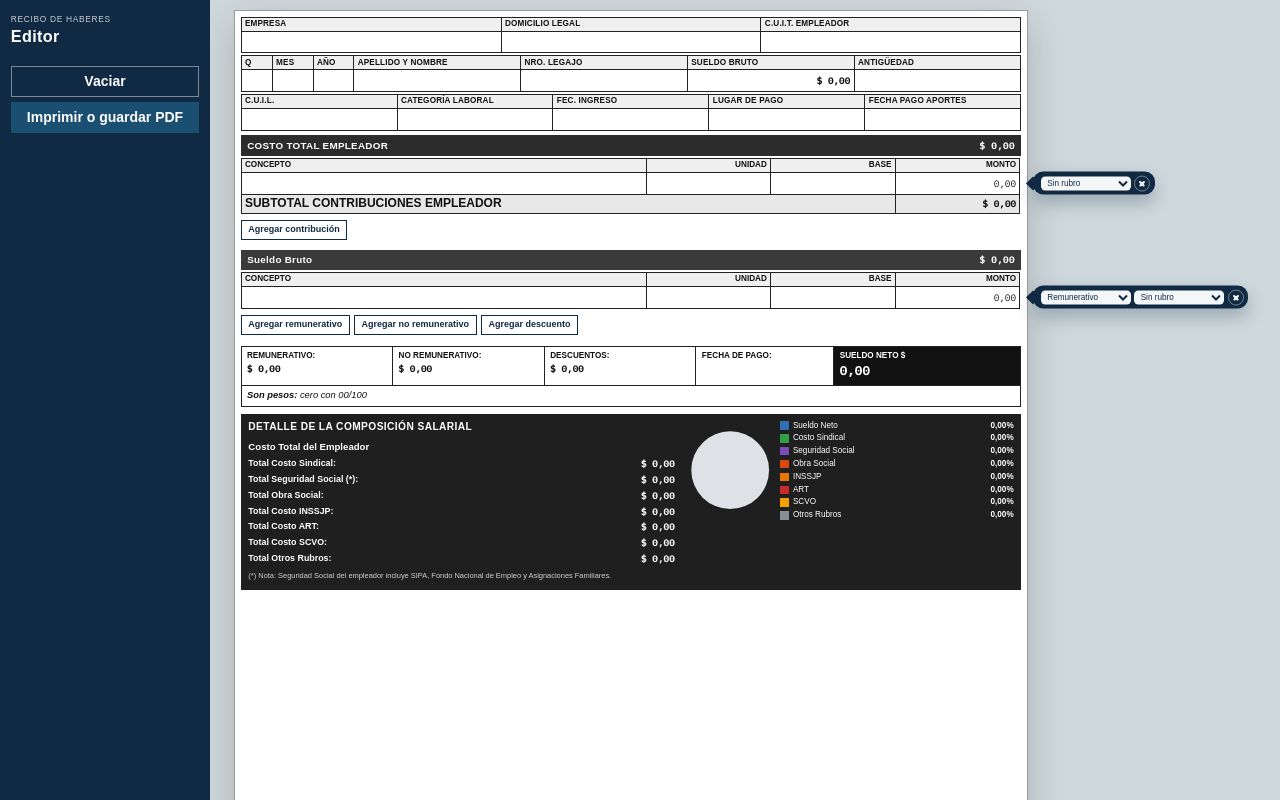
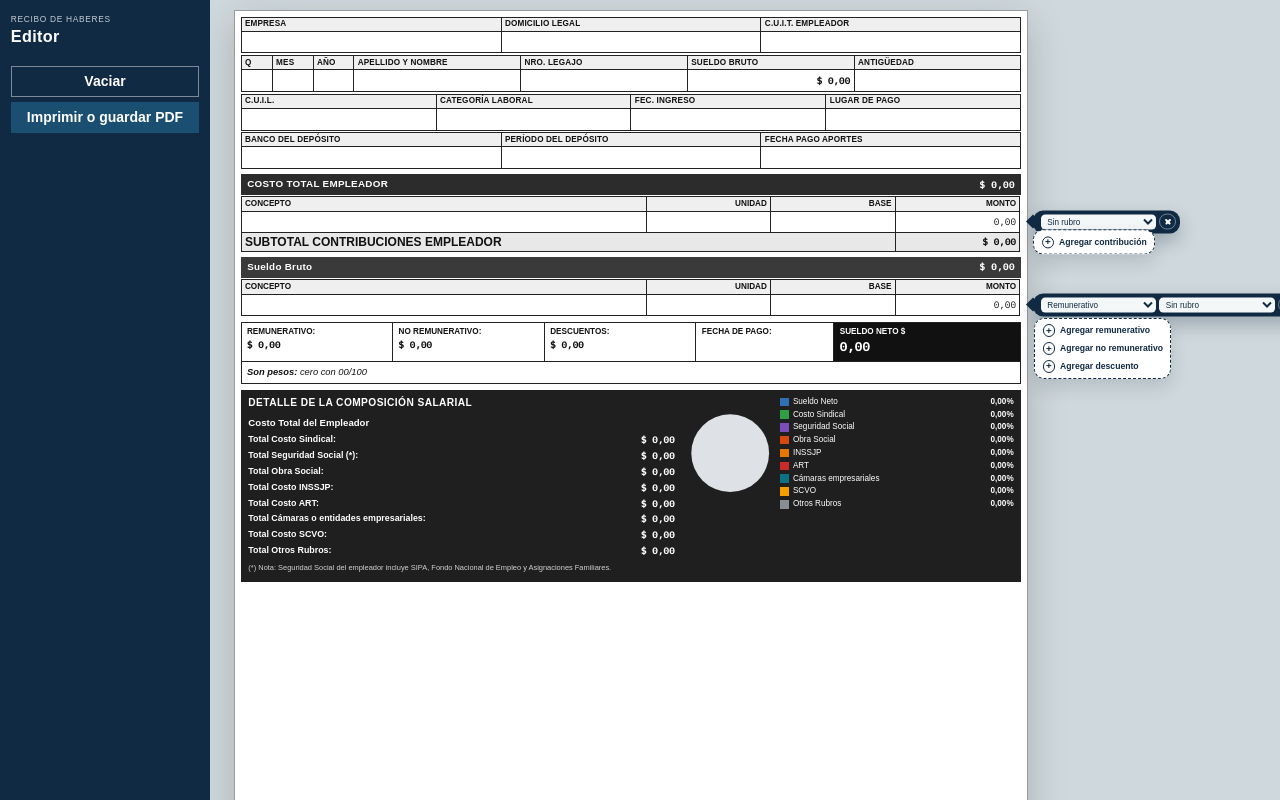
Before and after one commit to Franjk/recibosueldo, a React (Vite) app: page / in a window 1280 px wide. Shown: the top 800 px of the page. Built offline with nearby package versions, Linux system fonts and the light colour scheme.

Commit message:
Completa el recibo con el banco, el período del depósito y el rubro de cámaras, y deja los botones de alta en burbujas al costado.
Co-authored-by: Cursor <cursoragent@cursor.com>

```diff
--- a/src/calc.ts
+++ b/src/calc.ts
@@ -28,6 +28,8 @@ export function reciboVacio(): Recibo {
     categoria: '',
     fechaIngreso: '',
     lugarPago: '',
+    bancoDeposito: '',
+    periodoDeposito: '',
     fechaPagoAportes: '',
     fechaPago: '',
     lineas: [nuevaLinea('contribucion'), nuevaLinea('remunerativo')],
--- a/src/components/ReciboSheet.tsx
+++ b/src/components/ReciboSheet.tsx
@@ -47,6 +47,24 @@ function BurbujaLinea({ children }: { children: ReactNode }) {
     <td className="ancla-burbuja no-print">
       <div className="burbuja">{children}</div>
     </td>
+  )
+}
+
+function BurbujaAgregar({ children }: { children: ReactNode }) {
+  return <div className="burbuja burbuja-agregar">{children}</div>
+}
+
+function BotonAgregar({
+  children,
+  onClick,
+}: {
+  children: string
+  onClick: () => void
+}) {
+  return (
+    <button type="button" className="btn-agregar" onClick={onClick}>
+      {children}
+    </button>
   )
 }
 
@@ -267,7 +285,6 @@ export function ReciboSheet() {
             <td className="lab">Categoría Laboral</td>
             <td className="lab">Fec. Ingreso</td>
             <td className="lab">Lugar de Pago</td>
-            <td className="lab">Fecha Pago Aportes</td>
           </tr>
           <tr>
             <td>
@@ -298,6 +315,32 @@ export function ReciboSheet() {
                 ariaLabel="Lugar de pago"
                 value={recibo.lugarPago}
                 onChange={(lugarPago) => recibo.patch({ lugarPago })}
+              />
+            </td>
+          </tr>
+        </tbody>
+      </table>
+
+      <table className="grid-head">
+        <tbody>
+          <tr>
+            <td className="lab">Banco del depósito</td>
+            <td className="lab">Período del depósito</td>
+            <td className="lab">Fecha Pago Aportes</td>
+          </tr>
+          <tr>
+            <td>
+              <CellInput
+                ariaLabel="Banco del depósito de aportes"
+                value={recibo.bancoDeposito ?? ''}
+                onChange={(bancoDeposito) => recibo.patch({ bancoDeposito })}
+              />
+            </td>
+            <td>
+              <CellInput
+                ariaLabel="Período del depósito de aportes"
+                value={recibo.periodoDeposito ?? ''}
+                onChange={(periodoDeposito) => recibo.patch({ periodoDeposito })}
               />
             </td>
             <td>
@@ -344,16 +387,16 @@ export function ReciboSheet() {
           <tr className="subtotal">
             <td colSpan={3}>SUBTOTAL CONTRIBUCIONES EMPLEADOR</td>
             <td className="mono right">{dinero(tot.contribuciones)}</td>
-            <td className="ancla-burbuja no-print" />
+            <td className="ancla-burbuja no-print">
+              <BurbujaAgregar>
+                <BotonAgregar onClick={() => recibo.addLinea('contribucion')}>
+                  Agregar contribución
+                </BotonAgregar>
+              </BurbujaAgregar>
+            </td>
           </tr>
         </tbody>
       </table>
-
-      <div className="add-row no-print">
-        <button type="button" className="btn secondary" onClick={() => recibo.addLinea('contribucion')}>
-          Agregar contribución
-        </button>
-      </div>
 
       <div className="banner soft">
         <strong>Sueldo Bruto</strong>
@@ -388,18 +431,7 @@ export function ReciboSheet() {
         </tbody>
       </table>
 
-      <div className="add-row no-print">
-        <button type="button" className="btn secondary" onClick={() => recibo.addLinea('remunerativo')}>
-          Agregar remunerativo
-        </button>
-        <button type="button" className="btn secondary" onClick={() => recibo.addLinea('no_remunerativo')}>
-          Agregar no remunerativo
-        </button>
-        <button type="button" className="btn secondary" onClick={() => recibo.addLinea('deduccion')}>
-          Agregar descuento
-        </button>
-      </div>
-
+      <div className="totales-wrap">
         <div className="totales">
           <div>
             <span>Remunerativo:</span>
@@ -427,6 +459,18 @@ export function ReciboSheet() {
             <b className="mono">{formatNumero(tot.neto)}</b>
           </div>
         </div>
+        <div className="ancla-agregar no-print">
+          <BurbujaAgregar>
+            <BotonAgregar onClick={() => recibo.addLinea('remunerativo')}>
+              Agregar remunerativo
+            </BotonAgregar>
+            <BotonAgregar onClick={() => recibo.addLinea('no_remunerativo')}>
+              Agregar no remunerativo
+            </BotonAgregar>
+            <BotonAgregar onClick={() => recibo.addLinea('deduccion')}>Agregar descuento</BotonAgregar>
+          </BurbujaAgregar>
+        </div>
+      </div>
 
       <p className="letras">
         <strong>Son pesos:</strong> {letrasNeto(tot.neto)}
@@ -444,6 +488,7 @@ export function ReciboSheet() {
                 ['obra_social', 'Total Obra Social:'],
                 ['inssjp', 'Total Costo INSSJP:'],
                 ['art', 'Total Costo ART:'],
+                ['camaras', 'Total Cámaras o entidades empresariales:'],
                 ['scvo', 'Total Costo SCVO:'],
                 ['otros', 'Total Otros Rubros:'],
               ] as const
--- a/src/index.css
+++ b/src/index.css
@@ -324,8 +324,8 @@ select {
 }
 
 .burbuja select {
-  width: 7.5rem;
-  max-width: 7.5rem;
+  width: 9.6rem;
+  max-width: 9.6rem;
   color: #102a43;
   background: #f4f7f8;
   border: 0;
@@ -373,19 +373,73 @@ select {
   color: #102a43;
 }
 
-.add-row {
-  display: flex;
-  flex-wrap: wrap;
-  gap: 0.35rem;
-  margin: 0.35rem 0 0.55rem;
+.burbuja-agregar {
+  flex-direction: column;
+  align-items: stretch;
+  gap: 0.12rem;
+  padding: 0.28rem;
+  background: #fff;
+  color: #102a43;
+  border: 1.5px dashed #102a43;
+  box-shadow: 0 8px 18px rgba(16, 42, 67, 0.14);
 }
 
-.add-row .btn {
-  font-size: 0.75rem;
-  padding: 0.3rem 0.55rem;
-  background: #fff;
-  color: #102a43;
-  border-color: #102a43;
+.burbuja-agregar::before {
+  display: none;
+}
+
+.burbuja-agregar .btn-agregar {
+  display: flex;
+  align-items: center;
+  gap: 0.4rem;
+  margin: 0;
+  padding: 0.16rem 0.32rem;
+  border: 0;
+  border-radius: 0.45rem;
+  background: transparent;
+  color: inherit;
+  font-size: 0.72rem;
+  font-weight: 700;
+  line-height: 1.2;
+  text-align: left;
+  cursor: pointer;
+}
+
+.burbuja-agregar .btn-agregar::before {
+  content: '+';
+  display: inline-flex;
+  flex: 0 0 auto;
+  align-items: center;
+  justify-content: center;
+  width: 1.05rem;
+  height: 1.05rem;
+  border: 1px solid currentColor;
+  border-radius: 50%;
+  font-size: 0.82rem;
+  font-weight: 700;
+  line-height: 1;
+}
+
+.burbuja-agregar .btn-agregar:hover {
+  background: #102a43;
+  color: #fff;
+}
+
+.totales-wrap {
+  position: relative;
+}
+
+.ancla-agregar {
+  position: absolute;
+  top: 0;
+  right: 0;
+  width: 0;
+  height: 0;
+}
+
+.ancla-agregar .burbuja-agregar {
+  top: 0;
+  transform: none;
 }
 
 .totales {
--- a/src/pieColors.ts
+++ b/src/pieColors.ts
@@ -7,6 +7,7 @@ export const COLORES_TORTA: Record<'neto' | Rubro, string> = {
   obra_social: '#d9480f',
   inssjp: '#e67700',
   art: '#c92a2a',
+  camaras: '#0b7285',
   scvo: '#f59f00',
   otros: '#868e96',
 }
--- a/src/store.ts
+++ b/src/store.ts
@@ -53,8 +53,18 @@ export const useStore = create<Store>()(
     }),
     {
       name: 'recibo-wysiwyg-v1',
-      version: 1,
-      migrate: (persistedState) => persistedState,
+      version: 2,
+      migrate: (persistedState) => {
+        const base = reciboVacio()
+        const previo = (persistedState ?? {}) as Partial<Recibo>
+        return {
+          ...base,
+          ...previo,
+          bancoDeposito: previo.bancoDeposito ?? '',
+          periodoDeposito: previo.periodoDeposito ?? '',
+          lineas: previo.lineas && previo.lineas.length > 0 ? previo.lineas : base.lineas,
+        }
+      },
     },
   ),
 )
--- a/src/types.ts
+++ b/src/types.ts
@@ -7,6 +7,7 @@ export const RUBROS = [
   'obra_social',
   'inssjp',
   'art',
+  'camaras',
   'scvo',
   'otros',
 ] as const
@@ -18,6 +19,7 @@ export const RUBRO_LABEL: Record<Rubro, string> = {
   obra_social: 'Obra Social',
   inssjp: 'INSSJP',
   art: 'ART',
+  camaras: 'Cámaras empresariales',
   scvo: 'SCVO',
   otros: 'Otros Rubros',
 }
@@ -52,6 +54,8 @@ export interface Recibo {
   categoria: string
   fechaIngreso: string
   lugarPago: string
+  bancoDeposito: string
+  periodoDeposito: string
   fechaPagoAportes: string
   fechaPago: string
   lineas: Linea[]
```
Also changed, not shown: 1 other file (tests, documents, lock files or other folders). Lines whose indentation alone changed are shown as unchanged.
